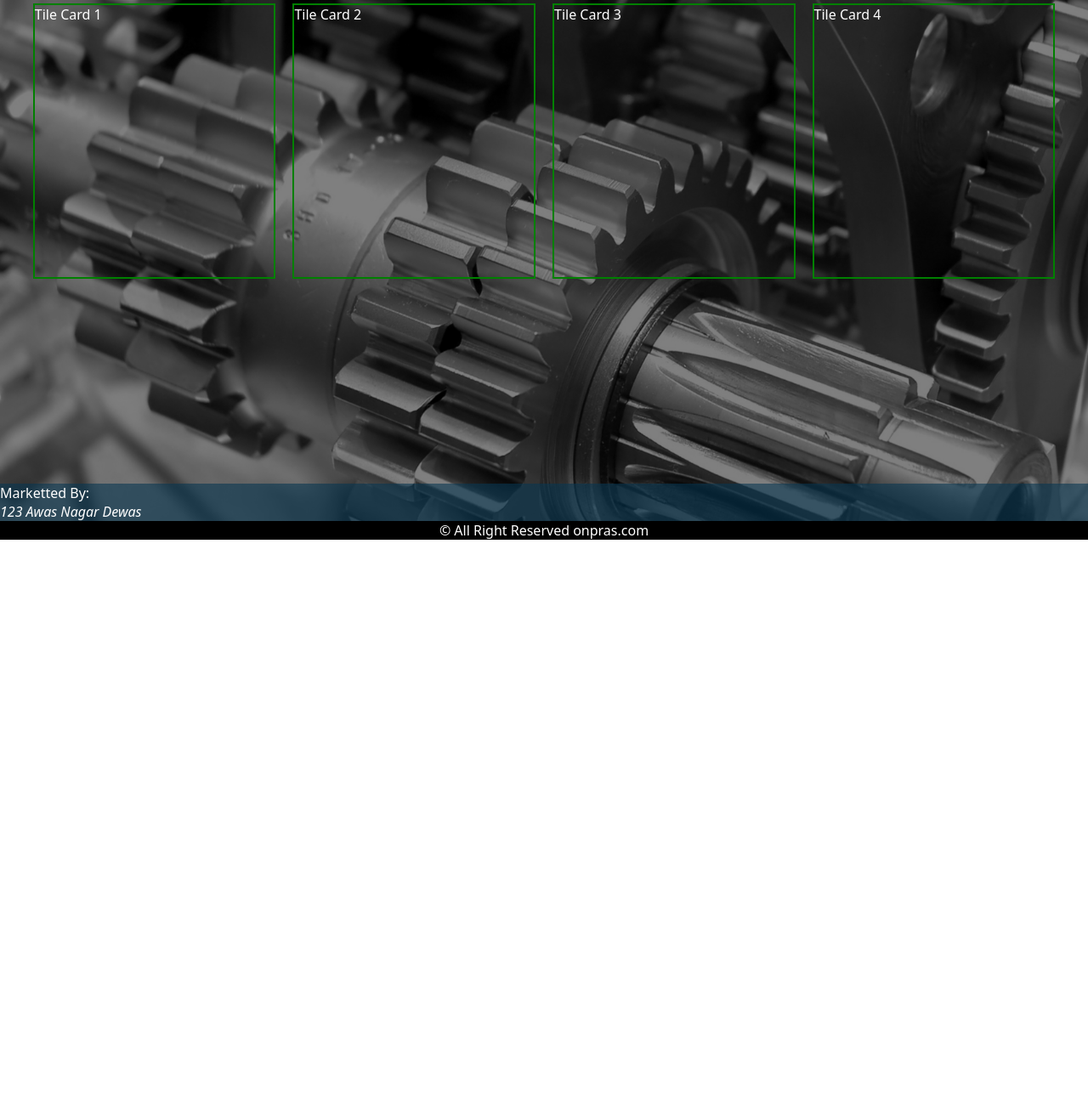
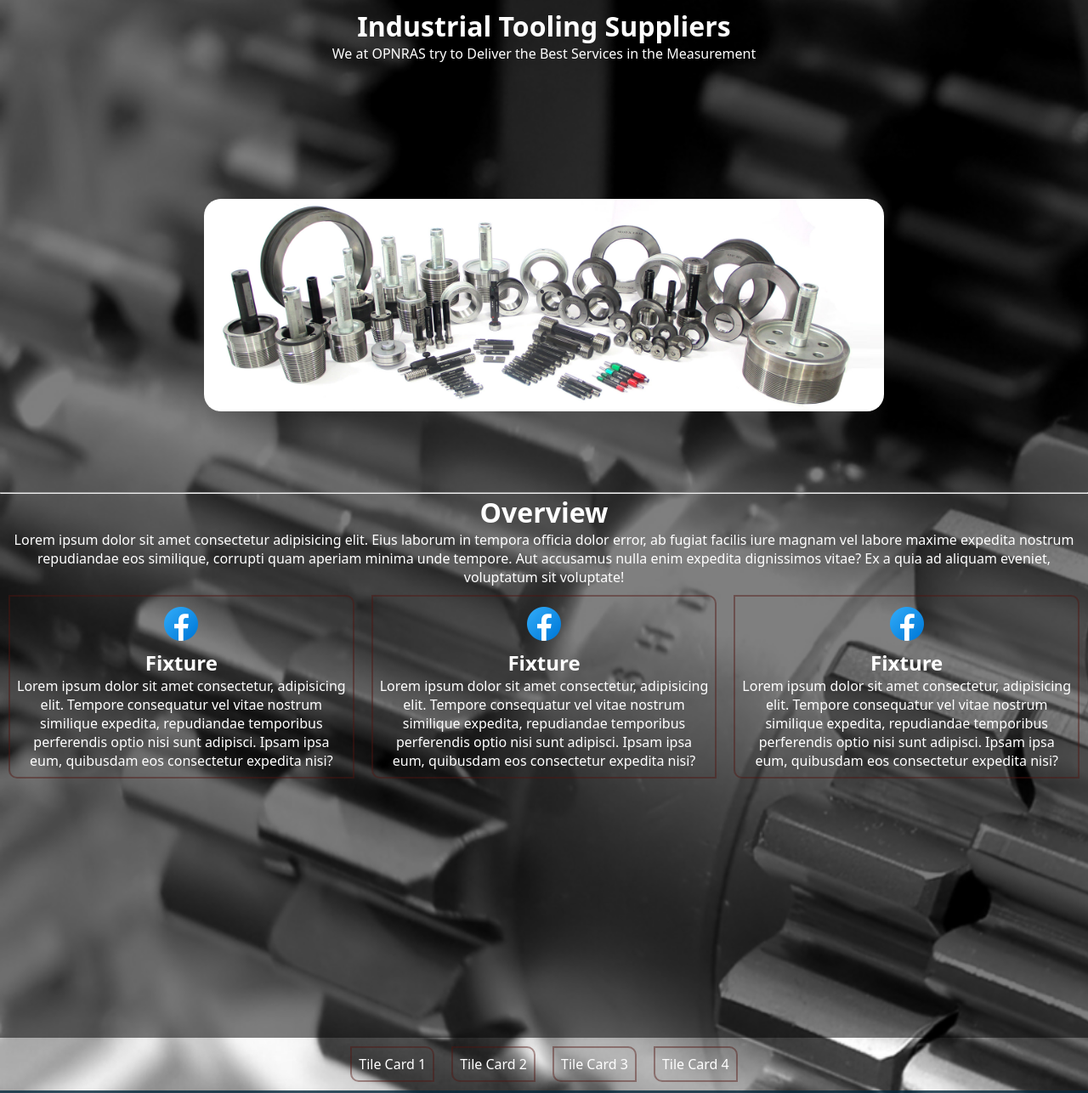
Before and after one commit to Sumitpanchal1993/Onpras-2nd-Site, a plain HTML site: page Site Pages/Home Page/index.html in a window 1280 px wide. Shown: the part 180-1466 px from the top of the page at 85% size. Before the commit the page ends 815 px from the top, so only its background shows below. Drawn offline with Linux system fonts and the light colour scheme.

Commit message:
Update26/10/2022

```diff
--- a/Site Pages/Home Page/index.css
+++ b/Site Pages/Home Page/index.css
@@ -42,17 +42,17 @@ li {
   flex-wrap: wrap;
   text-decoration: none;
   float: right;
-
 }
 
-.headdiv_2 ul li{
+.headdiv_2 ul li {
   padding: 0 5px;
 }
-#follow{
+
+#follow {
   margin: 10px 0;
 }
 
-nav{
+nav {
   display: flex;
   flex-wrap: wrap;
   background-color: rgba(5, 40, 60, 0.8);
@@ -65,49 +65,83 @@ nav ul {
   list-style: none;
   padding: 5px;
 }
-nav ul li{
+
+nav ul li {
   padding: 10px;
   margin: 0 10px;
 }
-nav ul li:hover{
+
+nav ul li:hover {
   background-color: darkolivegreen;
   border-radius: 15px 0
 }
 
-nav ul li a{
+nav ul li a {
   text-decoration: none;
 }
 
-button{
+button {
   background-color: rgba(0, 0, 0, 0);
   border: 0px solid rgba(0, 0, 0, 0);
   font-size: medium;
 }
 
-.homecard01{
-background-color: rgba(0, 0, 0, 0.5);
-height: 80vh;
+.intro {
+  background-color: rgba(0, 0, 0, 0.5);
+  display: flex;
+  flex-wrap: wrap;
+  flex-direction: row;
+  justify-content: space-around;
+  align-items: center;
+  height: 80vh;
+  padding: 5px;
 }
-.hometiles{
+
+
+.intro>div>img{
+  max-width: fit-content;
+  margin: 10px;
+  height: 250px;
+  border-radius: 20px;
+  /* float: right; */
+}
+.overview{
+  background-color: rgba(0, 0, 0, 0.5);
+  height: 80vh;
+}
+
+.overviewtiles{
+  display: flex;
+  /* flex-wrap: wrap; */
+  flex-direction: row;
+  justify-content: center;
+}
+
+
+.products {
   display: flex;
   flex-wrap: wrap;
   flex-direction: row;
   /* border: 2px solid yellow; */
   justify-content: center;
 }
-.tiles{
-  height: 40vh;
-  width: 22vw;
-  border: 2px solid green;
+
+.tiles {
+  border: 2px solid rgba(82, 20, 16, 0.432);
   margin: 10px;
+  text-align: center;
+  border-radius: 0 10px;
+  padding: 8px;
 }
 
 
 
-footer{
+footer {
   background-color: rgba(5, 40, 60, 0.8);
 }
-.copyright{
+
+
+.copyright {
   background-color: black;
   color: white;
   text-align: center;
--- a/Site Pages/Home Page/index.html
+++ b/Site Pages/Home Page/index.html
@@ -35,7 +35,6 @@
             <ul>
                 <li><a href="/">Home</a></li>
                 <li><button id="productbtn"><a href="/products">Products</a></button></li>
-
                 <li><a href="/quality">Quality</a></li>
                 <li><a href="/career">Career</a></li>
                 <li><a href="/contactus">Contact Us</a></li>
@@ -44,32 +43,82 @@
         </nav>
     </header>
     <main>
-        <div class="homecard01">
+        <div class="intro">
             <div>
-                <h1>Leading Supplier of Measuring Instrumets</h1>
-                <p>We at OPNRAS try to Deliver the Best Services in the Measurement</p>
+                <h1 style="text-align: center;">Industrial Tooling Suppliers</h1>
+                <p style="text-align:center;">We at OPNRAS try to Deliver the Best Services in the Measurement</p>
             </div>
-            <div class="hometiles">
-                <div class="tiles">Tile Card 1 </div>
-                <div class="tiles">Tile Card 2 </div>
-                <div class="tiles">Tile Card 3 </div>
-                <div class="tiles">Tile Card 4 </div>
+            <div>
+                <img src="../Home Page/Media/Home01.jpg" alt="home01">
             </div>
         </div>
+        <hr>
+        <div class="overview">
+            <div>
+                <h1 style="text-align: center;">Overview</h1>
+                <p style="text-align: center;">Lorem ipsum dolor sit amet consectetur adipisicing elit. Eius laborum in tempora officia dolor error, ab fugiat facilis iure magnam vel labore maxime expedita nostrum repudiandae eos similique, corrupti quam aperiam minima unde tempore. Aut accusamus nulla enim expedita dignissimos vitae? Ex a quia ad aliquam eveniet, voluptatum sit voluptate!</p>
+            </div>
+            <div class="overviewtiles">
+                <div class="tiles">
+                    <img src="./Media/fb1.png" alt="">
+                    <h2>Fixture</h2>
+                    <p>Lorem ipsum dolor sit amet consectetur, adipisicing elit. Tempore consequatur vel vitae nostrum similique expedita, repudiandae temporibus perferendis optio nisi sunt adipisci. Ipsam ipsa eum, quibusdam eos consectetur expedita nisi?</p>
+                </div>
+                <div class="tiles">
+                    <img src="./Media/fb1.png" alt="">
+                    <h2>Fixture</h2>
+                    <p>Lorem ipsum dolor sit amet consectetur, adipisicing elit. Tempore consequatur vel vitae nostrum similique expedita, repudiandae temporibus perferendis optio nisi sunt adipisci. Ipsam ipsa eum, quibusdam eos consectetur expedita nisi?</p>
+                </div>
+                <div class="tiles">
+                    <img src="./Media/fb1.png" alt="">
+                    <h2>Fixture</h2>
+                    <p>Lorem ipsum dolor sit amet consectetur, adipisicing elit. Tempore consequatur vel vitae nostrum similique expedita, repudiandae temporibus perferendis optio nisi sunt adipisci. Ipsam ipsa eum, quibusdam eos consectetur expedita nisi?</p>
+                </div>
+            </div>
+        </div>
+        <div class="industry">
+
+        </div>
+        <div class="products">
+            <div class="tiles">Tile Card 1 </div>
+            <div class="tiles">Tile Card 2 </div>
+            <div class="tiles">Tile Card 3 </div>
+            <div class="tiles">Tile Card 4 </div>
+        </div>
+        <div class="clients">
+
+        </div>
+
     </main>
     <footer>
-        <div>
-            <div>
+        <div class="footcard">
+            <div class="company">
                 <span> Marketted By: </span>
                 <address>123 Awas Nagar Dewas</address>
+            </div>
+            <div class="links">
+                <ul>
+                    <li><a href="/">Home</a></li>
+                    <li><button id="productbtn"><a href="/products">Products</a></button></li>
 
-
+                    <li><a href="/quality">Quality</a></li>
+                    <li><a href="/clients">Clients</a></li>
+                    <li><a href="/career">Career</a></li>
+                    <li><a href="/contactus">Contact Us</a></li>
+                    <li><a href="/enquirenow">Enquire Now!</a></li>
+                </ul>
+            </div>
+            <div>
+                <span> Manufactured at: </span>
+                <address>123 Awas Nagar Dewas</address>
             </div>
         </div>
 
     </footer>
     <div class="copyright">
-        &#169 All Right Reserved onpras.com
+
+        &#169 copyright ONPRAS Industry All Right Reserved <br>
+        Designed by: Sumit Panchal
     </div>
 </body>
 
```
Also changed, not shown: Site Pages/Home Page/Media/Home01.jpg (added).
